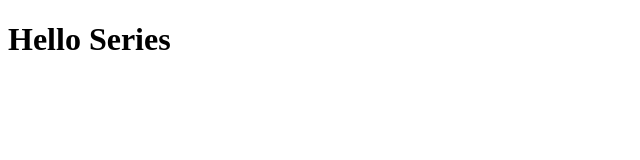
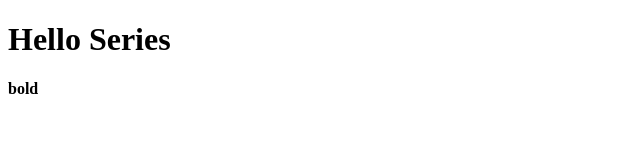
Before and after one commit to Marek294/react-fundamentals, a React (Create React App) app: page / in a window 1280 px wide. Shown: the top 160 px of the page, without its empty margins (0-640 px from the left). Built offline with nearby package versions, Linux system fonts and the light colour scheme.

Commit message:
Display Output in React with a Component's render Method

```diff
--- a/src/App.js
+++ b/src/App.js
@@ -3,11 +3,12 @@ import React, { Component } from 'react';
 class App extends Component {
   render() {
     return (
-      <h1>Hello Series</h1>
+      <div>
+        <h1>Hello Series</h1>
+        <b>bold</b>
+      </div>
     );
   }
 }
 
-// const App = () => <h1>Hello stateless</h1>
-
 export default App;
```
